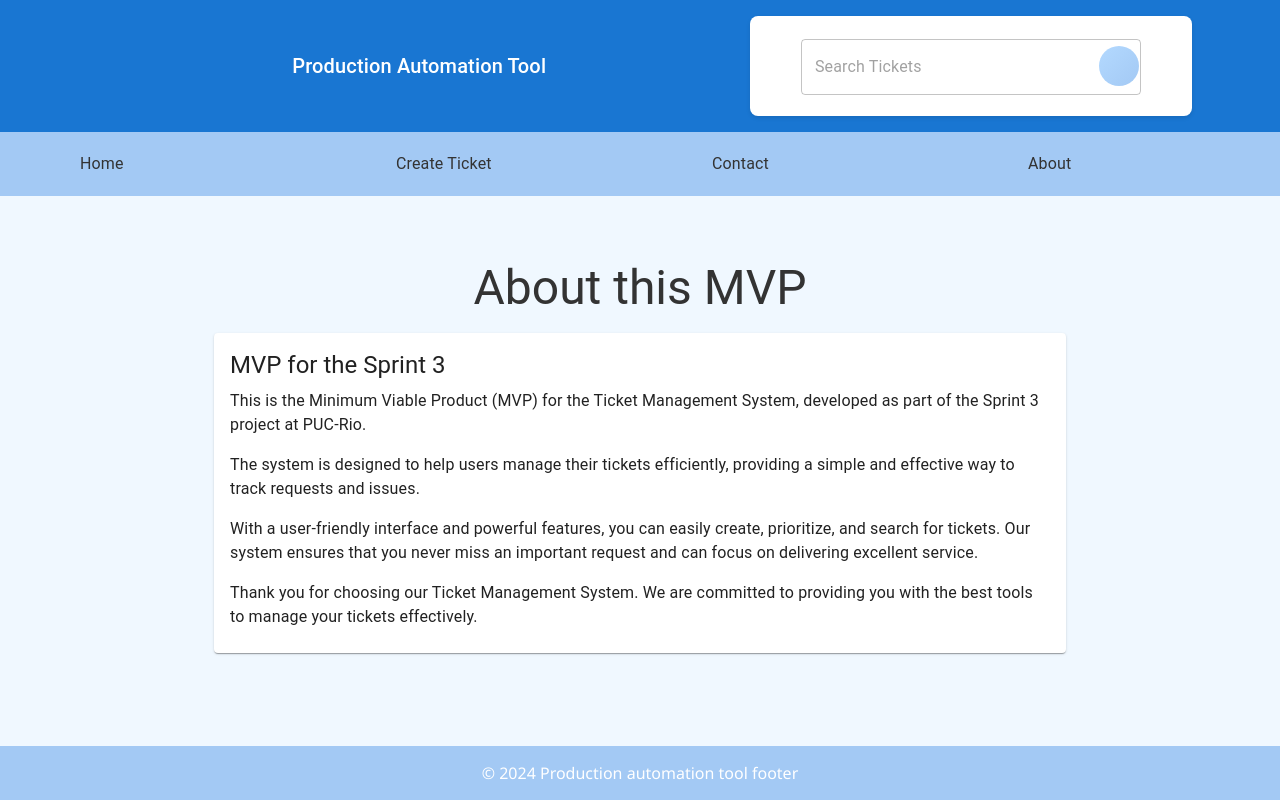
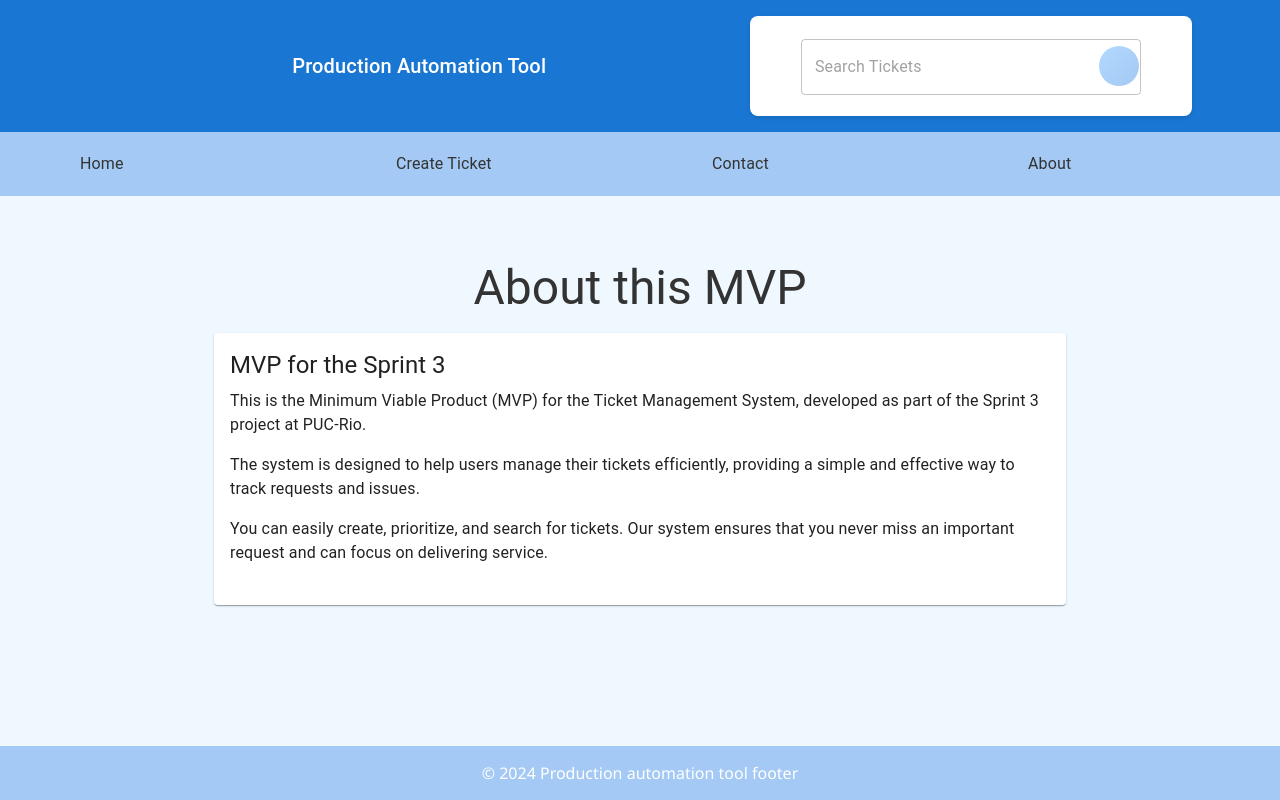
Before and after one commit to Jaquinei/mvp_3_puc_rio_frontend, a React (Create React App) app: page /about in a window 1280 px wide. Built offline with nearby package versions, Linux system fonts and the light colour scheme; some icons are missing.

Commit message:
feat: updat about page

```diff
--- a/src/pages/About.js
+++ b/src/pages/About.js
@@ -20,10 +20,7 @@ const About = () => {
               The system is designed to help users manage their tickets efficiently, providing a simple and effective way to track requests and issues.
             </Typography>
             <Typography variant="body1" paragraph>
-              With a user-friendly interface and powerful features, you can easily create, prioritize, and search for tickets. Our system ensures that you never miss an important request and can focus on delivering excellent service.
-            </Typography>
-            <Typography variant="body1">
-              Thank you for choosing our Ticket Management System. We are committed to providing you with the best tools to manage your tickets effectively.
+              You can easily create, prioritize, and search for tickets. Our system ensures that you never miss an important request and can focus on delivering service.
             </Typography>
           </CardContent>
         </Card>
```
